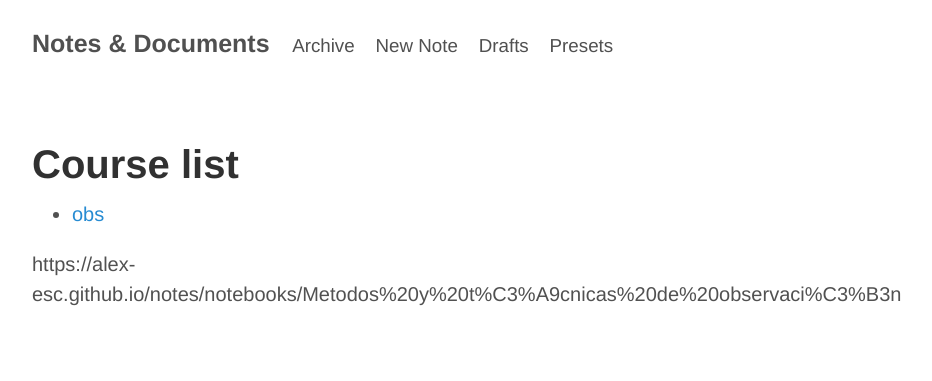
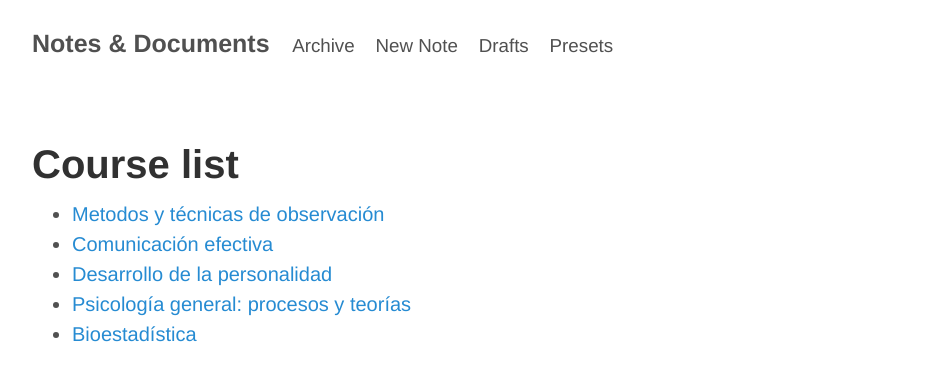
Before and after one commit to alex-esc/notes, a Jekyll site: the page built from notebooks.md, in a window 1280 px wide. Shown: the top 381 px of the page, without its empty margins (228-1160 px from the left). Built offline with Jekyll 4.4.1, drawn with Linux system fonts in a browser that asks for light colours.

Commit message:
Update notebooks.md

```diff
--- a/notebooks.md
+++ b/notebooks.md
@@ -5,6 +5,8 @@ title: 'Notebooks'
 
 # Course list
 
-* [obs](notebooks/Metodos%20y%20t%C3%A9cnicas%20de%20observaci%C3%B3n.md)
-
-https://alex-esc.github.io/notes/notebooks/Metodos%20y%20t%C3%A9cnicas%20de%20observaci%C3%B3n
+- [Metodos y técnicas de observación](notebooks/Metodos%20y%20t%C3%A9cnicas%20de%20observaci%C3%B3n.md)
+- [Comunicación efectiva](notebooks/Comunicación%20efectiva.md)
+- [Desarrollo de la personalidad](notebooks/Desarrollo%20de%20la%20personalidad.md)
+- [Psicología general: procesos y teorías](notebooks/Psicología%20general%20procesos%20y%20teorías.md)
+- [Bioestadística](notebooks/Bioestadística.md)
```
